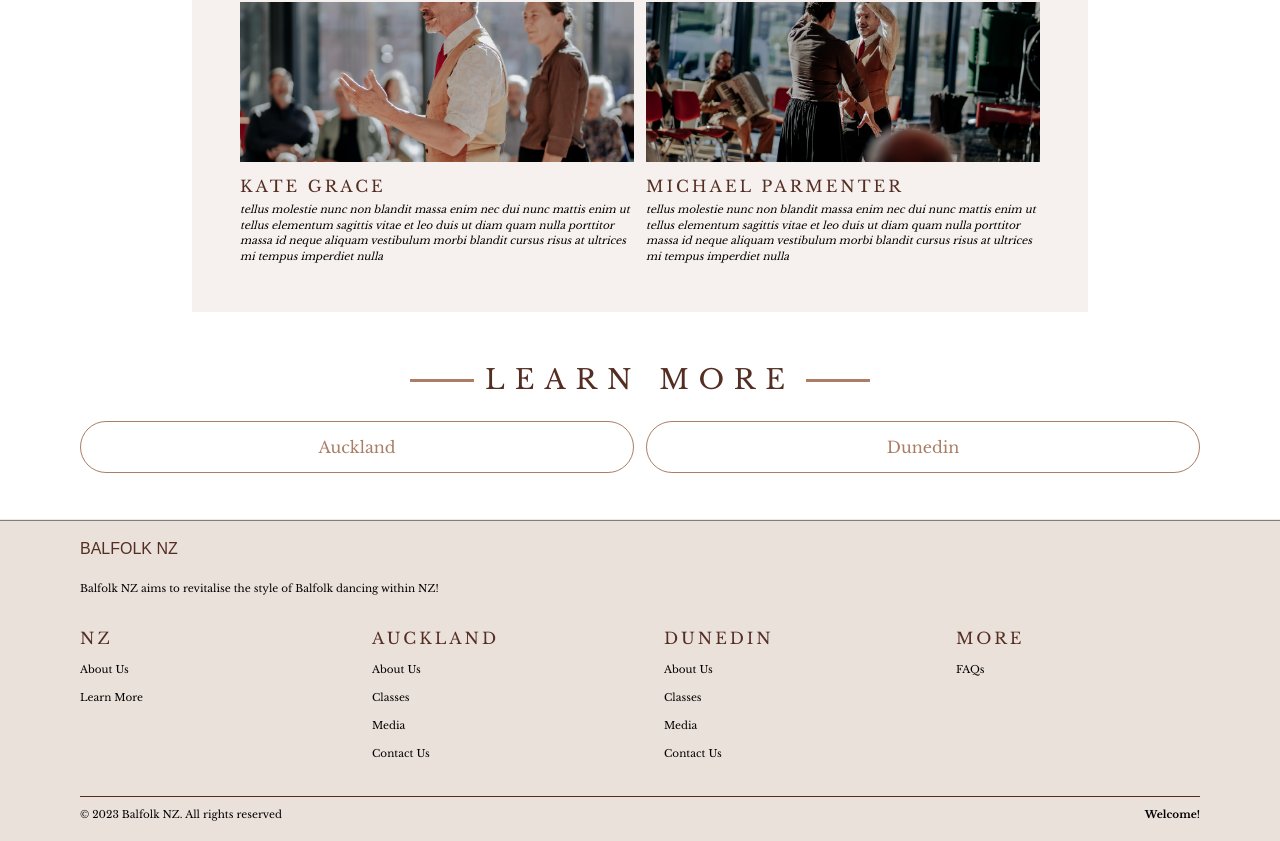
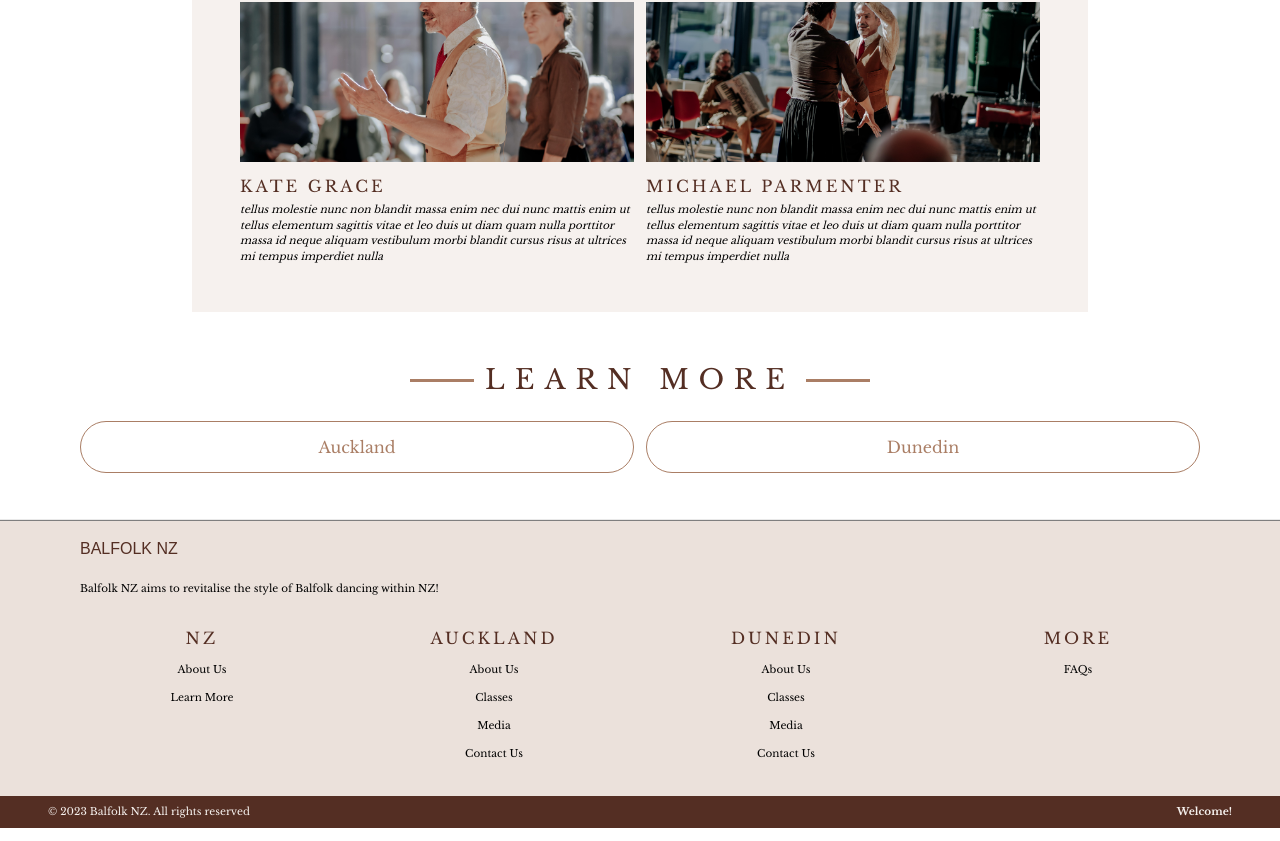
Before and after one commit to balfolknz/balfolk-nz, a Next.js app: page / in a window 1280 px wide. Shown: the part 1025-1866 px from the top of the page. Built offline with nearby package versions, Linux system fonts and the light colour scheme; a web font is replaced by a local one.

Commit message:
Cleaned up footer

```diff
--- a/components/layout/footer/Footer.module.scss
+++ b/components/layout/footer/Footer.module.scss
@@ -11,8 +11,12 @@
 }
 
 .footerCopyright {
-  @apply max-sm:flex-col w-full text-sm font-normal pt-2 mb-4;
-  border-top: 1px solid a.$primary-dark;
+  @apply max-sm:flex-col w-full text-sm font-normal items-center;
+  padding-inline: 3rem;
+  background: a.$primary-dark;
+  color: a.$primary-light-100;
+  width: 100vw;
+  height: 2rem;
 }
 
 .footerColumn {
--- a/components/layout/footer/Footer.tsx
+++ b/components/layout/footer/Footer.tsx
@@ -30,7 +30,7 @@ const FooterColumn = ({title, links}: ColumnProps) => {
 
 function Footer() {
     return (
-        <footer className={`flexStart | ${styles.footer}`}>
+        <footer className={`flexCenter | ${styles.footer}`}>
             <section className="flex flex-col gap-12 w-full">
                 <section className="flex items-start flex-col">
                     <Link href="/">
@@ -41,15 +41,15 @@ function Footer() {
                     </p>
                 </section>
             </section>
-            <section className="flex justify-between gap-12 w-full items-start">
+            <section className="flex justify-between gap-12 w-full items-start text-center">
                 {footerLinks.footerLinks.map((footerLink) => {
                     return <FooterColumn title={footerLink.title} links={footerLink.links}></FooterColumn>
                 })}
             </section>
             <section className={`flexBetween ${styles.footerCopyright}`}>
                 <p>© 2023 Balfolk NZ. All rights reserved</p>
-                <p className="text-gray">
-                    <span className="text-black font-semibold">Welcome!</span>
+                <p className="">
+                    <span className="font-semibold">Welcome!</span>
                 </p>
             </section>
         </footer>
```
